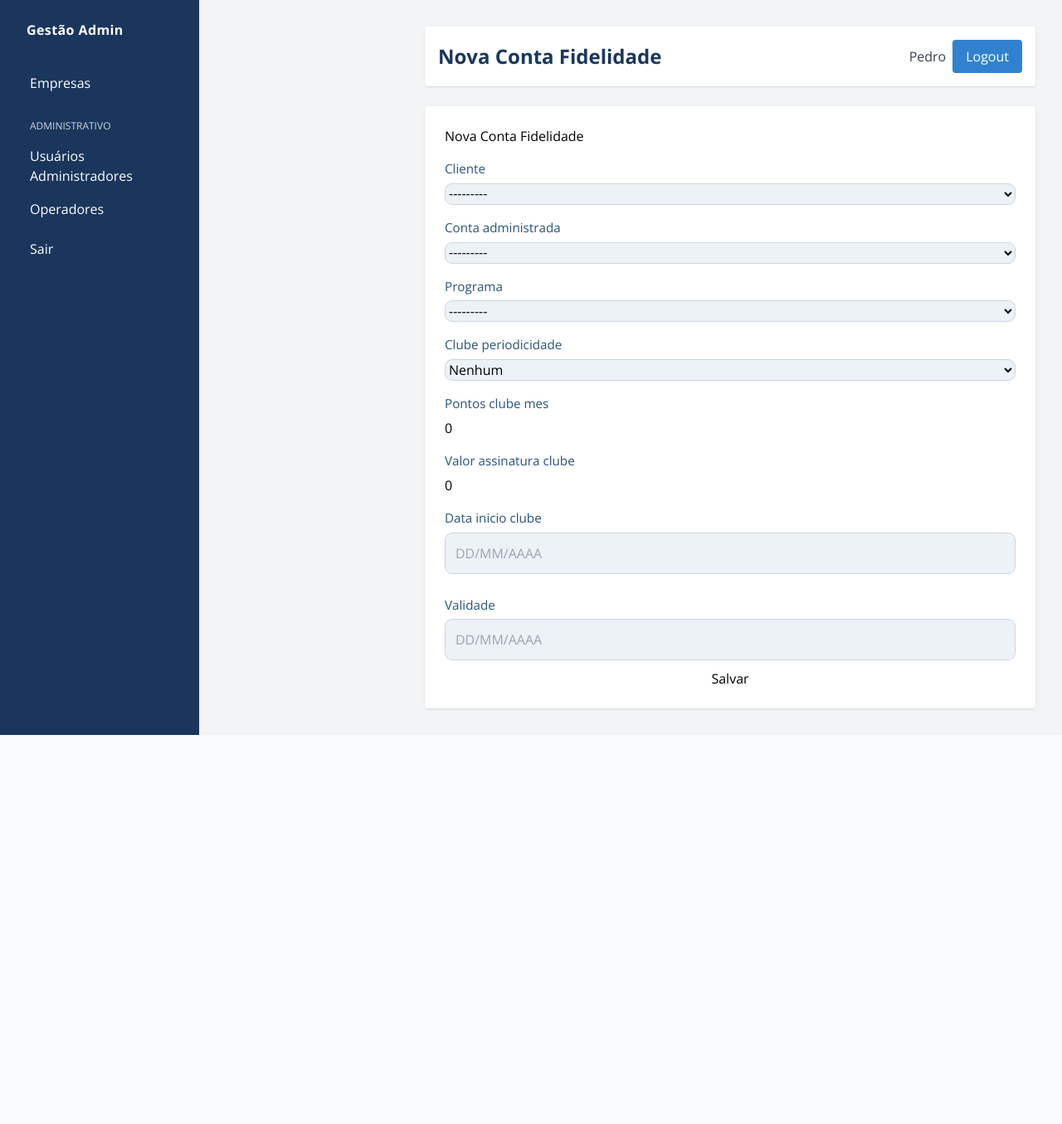
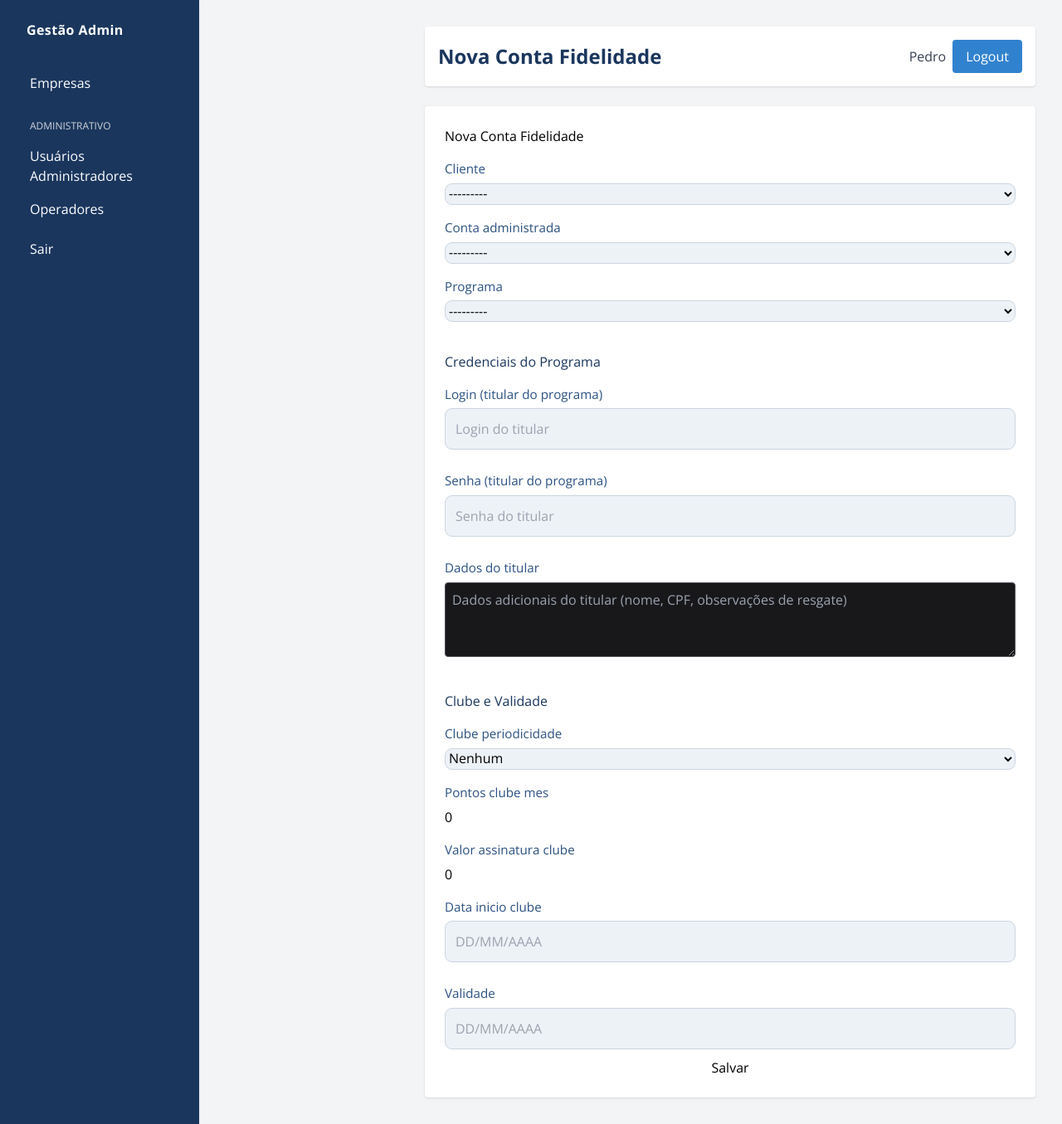
Before and after one commit to PedroNacari97/site-fpp, a Django app: page /adm/contas/novo/ in a window 1280 px wide. Shown: the whole page at 83% size. Before the commit the page ends 886 px from the top, so only its background shows below. Run offline with Django 5.2, Linux system fonts and the light colour scheme; a user stored in the database is signed in; data comes from the database, SQL or seed files in the repository; data that the repository does not hold is empty; some libraries are stand-ins or nearby versions.

Commit message:
Enable admin account movements and credential fields

```diff
--- a/gestao/forms.py
+++ b/gestao/forms.py
@@ -32,6 +32,9 @@ class ContaFidelidadeForm(forms.ModelForm):
             "cliente",
             "conta_administrada",
             "programa",
+            "login_programa",
+            "senha_programa",
+            "titular_programa_info",
             "clube_periodicidade",
             "pontos_clube_mes",
             "valor_assinatura_clube",
@@ -55,6 +58,27 @@ class ContaFidelidadeForm(forms.ModelForm):
                     "maxlength": "10",
                 }
             ),
+            "login_programa": forms.TextInput(
+                attrs={
+                    "placeholder": "Login do titular",
+                    "class": "w-full bg-zinc-900 border border-zinc-600 text-white rounded p-2",
+                }
+            ),
+            "senha_programa": forms.PasswordInput(
+                render_value=True,
+                attrs={
+                    "placeholder": "Senha do titular",
+                    "class": "w-full bg-zinc-900 border border-zinc-600 text-white rounded p-2",
+                },
+            ),
+            "titular_programa_info": forms.Textarea(
+                attrs={
+                    "rows": 3,
+                    "placeholder": "Dados adicionais do titular (nome, CPF, observações de resgate)",
+                    "class": "w-full bg-zinc-900 border border-zinc-600 text-white rounded p-2",
+                    "style": "resize:vertical;",
+                }
+            ),
         }
 
     def __init__(self, *args, **kwargs):
@@ -70,6 +94,9 @@ class ContaFidelidadeForm(forms.ModelForm):
             conta_adm_qs = conta_adm_qs | ContaAdministrada.objects.filter(pk=self.instance.conta_administrada_id)
         self.fields["cliente"].queryset = cliente_qs
         self.fields["conta_administrada"].queryset = conta_adm_qs
+        self.fields["login_programa"].label = "Login (titular do programa)"
+        self.fields["senha_programa"].label = "Senha (titular do programa)"
+        self.fields["titular_programa_info"].label = "Dados do titular"
 
     def clean(self):
         cleaned = super().clean()
--- a/gestao/models/conta_fidelidade.py
+++ b/gestao/models/conta_fidelidade.py
@@ -15,6 +15,17 @@ class ContaFidelidade(models.Model):
         related_name="contas_fidelidade",
     )
     programa = models.ForeignKey(ProgramaFidelidade, on_delete=models.CASCADE)
+
+    login_programa = models.CharField(
+        max_length=150, blank=True, help_text="Login do titular junto ao programa"
+    )
+    senha_programa = models.CharField(
+        max_length=150, blank=True, help_text="Senha do titular junto ao programa"
+    )
+    titular_programa_info = models.TextField(
+        blank=True,
+        help_text="Informações adicionais do titular (ex.: nome completo, CPF, dados de resgate)",
+    )
 
     def clean(self):
         super().clean()
--- a/gestao/templates/admin_custom/contas_form.html
+++ b/gestao/templates/admin_custom/contas_form.html
@@ -10,14 +10,81 @@
 <div class="form-wrapper">
 <form method="post">
     {% csrf_token %}
+    {% if form.errors %}
+    <div class="p-4 mb-4 rounded border border-red-200 bg-red-50 text-red-700">
+        <p class="font-semibold mb-2">Não foi possível salvar. Corrija os pontos abaixo:</p>
+        <ul class="list-disc pl-5 space-y-1">
+            {% for field in form %}
+                {% for error in field.errors %}
+                    <li><strong>{{ field.label }}:</strong> {{ error }}</li>
+                {% endfor %}
+            {% endfor %}
+            {% for error in form.non_field_errors %}
+                <li>{{ error }}</li>
+            {% endfor %}
+        </ul>
+    </div>
+    {% endif %}
     <div class="form-title">{% if form.instance.pk %}Editar Conta Fidelidade{% else %}Nova Conta Fidelidade{% endif %}</div>
-    {% for field in form %}
     <div class="form-group single">
-        <label class="form-label" for="{{ field.id_for_label }}">{{ field.label }}</label>
-        {{ field }}
-        {% if field.errors %}<div class="text-red-400 text-sm mt-1">{{ field.errors }}</div>{% endif %}
+        <label class="form-label" for="{{ form.cliente.id_for_label }}">{{ form.cliente.label }}</label>
+        {{ form.cliente }}
+        {% if form.cliente.errors %}<div class="text-red-400 text-sm mt-1">{{ form.cliente.errors }}</div>{% endif %}
     </div>
-    {% endfor %}
+    <div class="form-group single">
+        <label class="form-label" for="{{ form.conta_administrada.id_for_label }}">{{ form.conta_administrada.label }}</label>
+        {{ form.conta_administrada }}
+        {% if form.conta_administrada.errors %}<div class="text-red-400 text-sm mt-1">{{ form.conta_administrada.errors }}</div>{% endif %}
+    </div>
+    <div class="form-group single">
+        <label class="form-label" for="{{ form.programa.id_for_label }}">{{ form.programa.label }}</label>
+        {{ form.programa }}
+        {% if form.programa.errors %}<div class="text-red-400 text-sm mt-1">{{ form.programa.errors }}</div>{% endif %}
+    </div>
+
+    <div class="section-title">Credenciais do Programa</div>
+    <div class="form-group single">
+        <label class="form-label" for="{{ form.login_programa.id_for_label }}">{{ form.login_programa.label }}</label>
+        {{ form.login_programa }}
+        {% if form.login_programa.errors %}<div class="text-red-400 text-sm mt-1">{{ form.login_programa.errors }}</div>{% endif %}
+    </div>
+    <div class="form-group single">
+        <label class="form-label" for="{{ form.senha_programa.id_for_label }}">{{ form.senha_programa.label }}</label>
+        {{ form.senha_programa }}
+        {% if form.senha_programa.errors %}<div class="text-red-400 text-sm mt-1">{{ form.senha_programa.errors }}</div>{% endif %}
+    </div>
+    <div class="form-group single">
+        <label class="form-label" for="{{ form.titular_programa_info.id_for_label }}">{{ form.titular_programa_info.label }}</label>
+        {{ form.titular_programa_info }}
+        {% if form.titular_programa_info.errors %}<div class="text-red-400 text-sm mt-1">{{ form.titular_programa_info.errors }}</div>{% endif %}
+    </div>
+
+    <div class="section-title">Clube e Validade</div>
+    <div class="form-group single">
+        <label class="form-label" for="{{ form.clube_periodicidade.id_for_label }}">{{ form.clube_periodicidade.label }}</label>
+        {{ form.clube_periodicidade }}
+        {% if form.clube_periodicidade.errors %}<div class="text-red-400 text-sm mt-1">{{ form.clube_periodicidade.errors }}</div>{% endif %}
+    </div>
+    <div class="form-group single">
+        <label class="form-label" for="{{ form.pontos_clube_mes.id_for_label }}">{{ form.pontos_clube_mes.label }}</label>
+        {{ form.pontos_clube_mes }}
+        {% if form.pontos_clube_mes.errors %}<div class="text-red-400 text-sm mt-1">{{ form.pontos_clube_mes.errors }}</div>{% endif %}
+    </div>
+    <div class="form-group single">
+        <label class="form-label" for="{{ form.valor_assinatura_clube.id_for_label }}">{{ form.valor_assinatura_clube.label }}</label>
+        {{ form.valor_assinatura_clube }}
+        {% if form.valor_assinatura_clube.errors %}<div class="text-red-400 text-sm mt-1">{{ form.valor_assinatura_clube.errors }}</div>{% endif %}
+    </div>
+    <div class="form-group single">
+        <label class="form-label" for="{{ form.data_inicio_clube.id_for_label }}">{{ form.data_inicio_clube.label }}</label>
+        {{ form.data_inicio_clube }}
+        {% if form.data_inicio_clube.errors %}<div class="text-red-400 text-sm mt-1">{{ form.data_inicio_clube.errors }}</div>{% endif %}
+    </div>
+    <div class="form-group single">
+        <label class="form-label" for="{{ form.validade.id_for_label }}">{{ form.validade.label }}</label>
+        {{ form.validade }}
+        {% if form.validade.errors %}<div class="text-red-400 text-sm mt-1">{{ form.validade.errors }}</div>{% endif %}
+    </div>
     <div class="form-actions">
         <button type="submit" class="btn-primary">Salvar</button>
     </div>
--- a/gestao/templates/admin_custom/movimentacoes.html
+++ b/gestao/templates/admin_custom/movimentacoes.html
@@ -8,9 +8,7 @@
     <h3 class="text-xl font-semibold">Movimentações do Programa: {{ conta.programa.nome }} — {{ titular_tipo }}: {{ titular_nome }}</h3>
     <div class="flex gap-2">
         <a href="{% url 'admin_transferir_pontos' conta.id %}" class="bg-amber-500 hover:bg-amber-600 text-white px-4 py-2 rounded font-bold">Transferir pontos</a>
-        {% if not conta.conta_administrada %}
         <a href="{% url 'admin_nova_movimentacao' conta.id %}" class="bg-blue-500 hover:bg-blue-600 text-white px-4 py-2 rounded font-bold">+ Nova Movimentação</a>
-        {% endif %}
     </div>
 </div>
     {% if conta.programa.is_vinculado %}
--- a/gestao/views/movimentacoes.py
+++ b/gestao/views/movimentacoes.py
@@ -124,9 +124,6 @@ def admin_nova_movimentacao(request, conta_id):
     empresa = getattr(getattr(request.user, "cliente_gestao", None), "empresa", None)
     if empresa and conta.empresa and conta.empresa != empresa:
         return render(request, "sem_permissao.html")
-    if conta.conta_administrada_id:
-        messages.error(request, "Movimentações manuais não estão disponíveis para contas administradas.")
-        return redirect("admin_movimentacoes", conta_id=conta.id)
     if conta.programa.is_vinculado:
         base_conta = conta.conta_saldo()
         messages.error(
@@ -134,7 +131,7 @@ def admin_nova_movimentacao(request, conta_id):
             "O saldo é controlado pelo programa base. Crie movimentações direto no programa principal.",
         )
         return redirect("admin_movimentacoes", conta_id=base_conta.id)
-    if not conta.cliente.ativo:
+    if conta.cliente_id and not conta.cliente.ativo:
         return HttpResponse("Cliente inativo", status=403)
     if request.method == "POST":
         form = NovaMovimentacaoForm(request.POST)
```
Also changed, not shown: gestao/value_utils.py (+10 -0 lines), gestao/migrations/0025_contafidelidade_login_programa_and_more.py (added).
